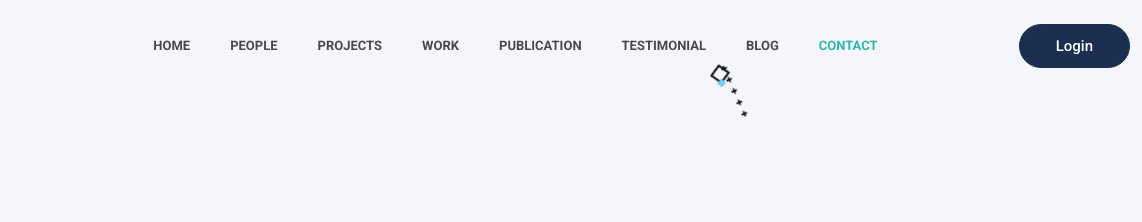
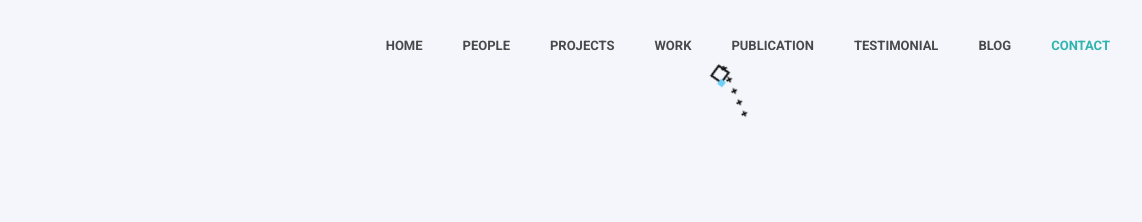
Before and after one commit to Khalid-AlKhatib/LTS, a plain HTML site: page index.html in a window 1280 px wide. Shown: the top 222 px of the page, 138-1280 px from the left. Drawn offline with nearby package versions, Linux system fonts and the light colour scheme; a script that the page names is missing.

Commit message:
some changes

```diff
--- a/index.html
+++ b/index.html
@@ -3,7 +3,7 @@
 
 <head>
     <meta charset="utf-8" />
-    <title>Harold - Landing Template</title>
+    <title>CLS Webpage</title>
     <meta name="viewport" content="width=device-width, initial-scale=1.0">
     <meta name="description" content=" " />
     <meta name="keywords" content="" />
@@ -82,9 +82,9 @@
                     </li>
                 </ul>
                 <!--end navbar-nav-->
-                <div class="ms-auto ps-2 ps-lg-0">
+                <!--<div class="ms-auto ps-2 ps-lg-0">
                     <a href="" class="btn btn-dark rounded-pill my-3 my-lg-0" data-bs-toggle="modal" data-bs-target="#exampleModal">Login</a>
-                </div>
+                </div> -->
             </div>
         </div>
         <!--end container-->
```
